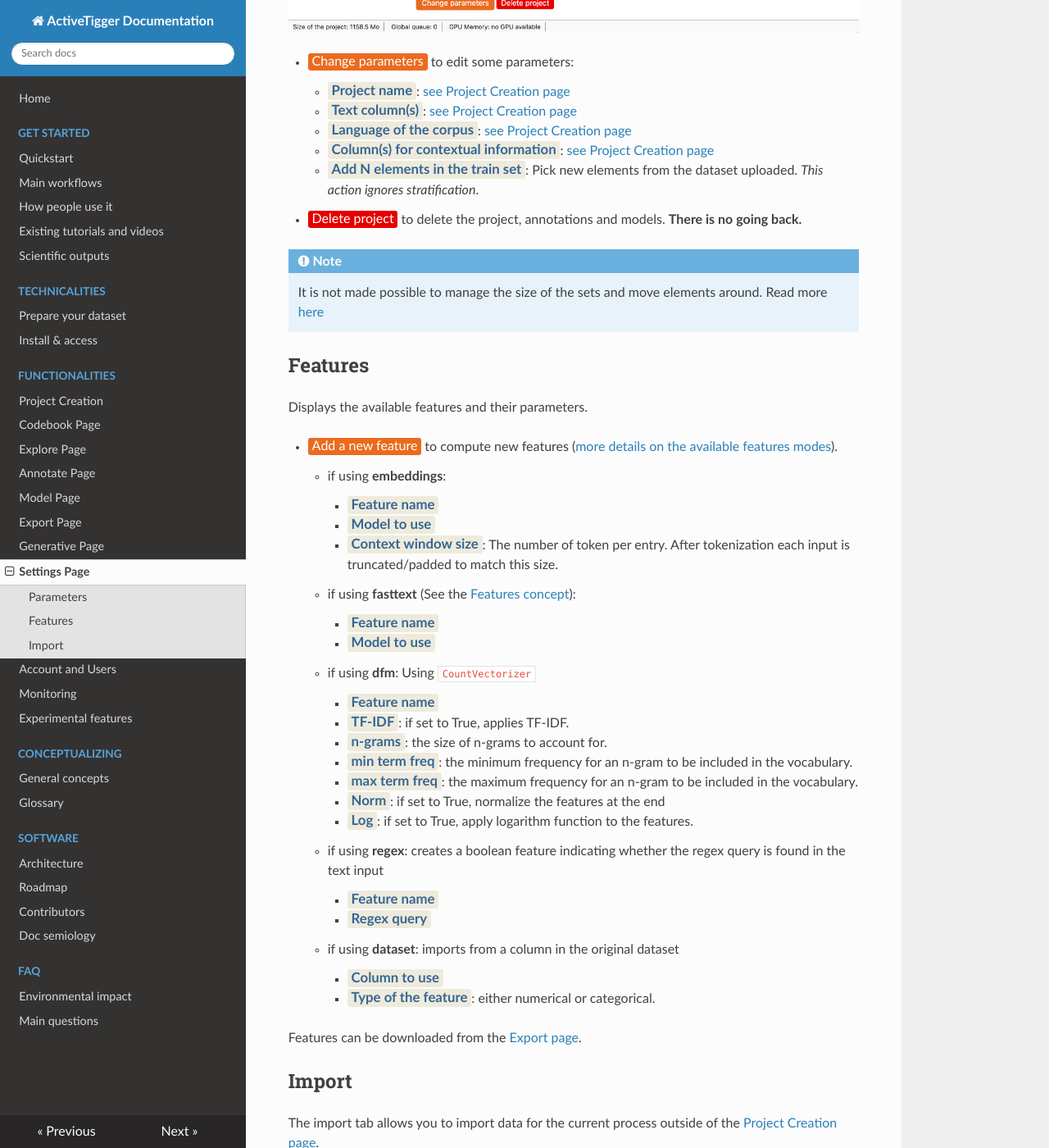
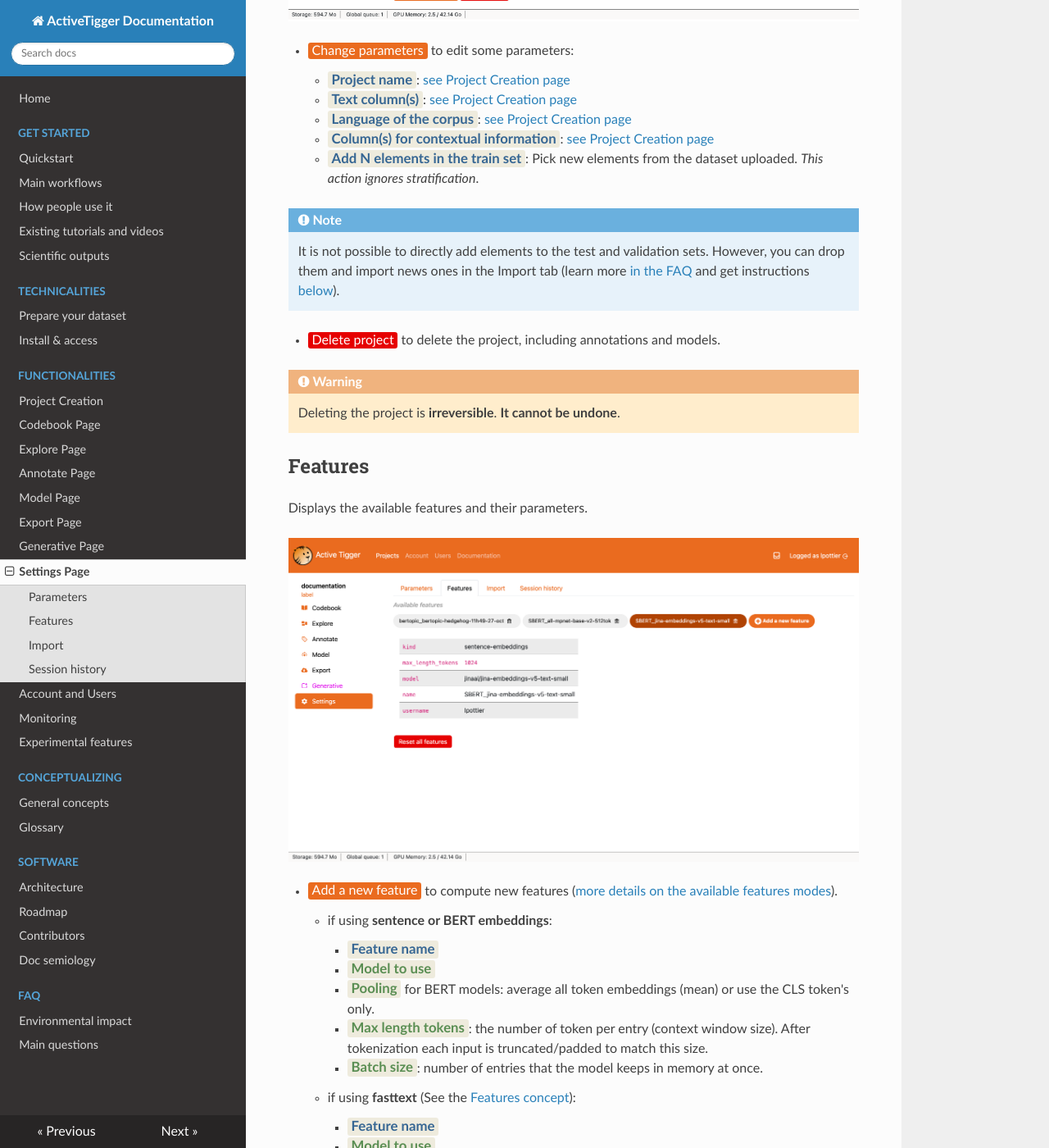
Before and after one commit to activetigger/documentation, an MkDocs documentation site: the page built from docs/functionalities/settings.md, in a window 1280 px wide and 1400 px high, scrolled down 740 px. Shown: the whole window at 82% size. Built offline with MkDocs 1.6.1, drawn with Linux system fonts in a browser that asks for light colours; nearby versions of some CDN libraries; some of the changed text lies outside the part shown.

Commit message:
updated settings

```diff
--- a/docs/functionalities/settings.md
+++ b/docs/functionalities/settings.md
@@ -1,10 +1,10 @@
 # Settings page
 
-The settings page contains many tabs with **moderate** to **high impacts** on your project. We describe them on this page.
+The Settings page contains many tabs with **moderate** to **high impacts** on your project.
 
 ## Parameters
 
-This page displays the parameters of the project and allows editing or deleting the project. For instance, you can *change its name* (but not its id).
+This tab displays the parameters of the project and allows editing of some parameters or deletion of the project.
 
 ![](../img/functionalities/parameters.png)
 
@@ -14,38 +14,48 @@ This page displays the parameters of the project and allows editing or deleting
     - <span class="parameter">Language of the corpus</span>: [see Project Creation page](./project-creation.md#primary-parameters)
     - <span class="parameter">Column(s) for contextual information</span>: [see Project Creation page](./project-creation.md#primary-parameters)
     - <span class="parameter">Add N elements in the train set</span>: Pick new elements from the dataset uploaded. *This action ignores stratification*.
-- <span class="action red-danger">Delete project</span> to delete the project, annotations and models. **There is no going back.**
 
 !!! note
 
-    It is not made possible to manage the size of the sets and move elements around. Read more [here](../faq/faq.md#why-cant-i-change-the-size-of-my-sets-on-the-go)
+    It is not possible to directly add elements to the test and validation sets. However, you can drop them and import news ones in the Import tab (learn more [in the FAQ](../faq/faq.md#can-i-add-a-test-set-or-validation-set-after-creating-the-project-if-i-havent-already) and get instructions [below](./settings.md#import)).
+
+- <span class="action red-danger">Delete project</span> to delete the project, including annotations and models.
+
+!!! warning
+
+    Deleting the project is **irreversible**. **It cannot be undone**.
 
 ## Features
 
 Displays the available features and their parameters.
 
+![](../img/functionalities/features.png)
+
 - <span class="action primary">Add a new feature</span> to compute new features ([more details on the available features modes](../conceptualizing/general.md#representing-texts-with-features)).
-    - if using **embeddings**:
+    - if using **sentence or BERT embeddings**:
         - <span class="parameter">Feature name</span>
-        - <span class="parameter">Model to use</span>
-        - <span class="parameter">Context window size</span>: The number of token per entry. After tokenization each input is truncated/padded to match this size.
+        - <span class="parameter secondary">Model to use</span>
+        - <span class="parameter secondary">Pooling</span> for BERT models: average all token embeddings (mean) or use the CLS token's only.
+        - <span class="parameter secondary">Max length tokens</span>: the number of token per entry (context window size). After tokenization each input is truncated/padded to match this size.
+        - <span class="parameter secondary">Batch size</span>: number of entries that the model keeps in memory at once.
     - if using **fasttext** (See the [Features concept](../conceptualizing/general.md#representing-texts-with-features)):
         - <span class="parameter">Feature name</span>
-        - <span class="parameter">Model to use</span>
+        - <span class="parameter secondary">Model to use</span>
     - if using **dfm**: Using `CountVectorizer`
         - <span class="parameter">Feature name</span>
-        - <span class="parameter">TF-IDF</span>: if set to True, applies TF-IDF.
-        - <span class="parameter">n-grams</span>: the size of n-grams to account for.
-        - <span class="parameter">min term freq</span>: the minimum frequency for an n-gram to be included in the vocabulary.
-        - <span class="parameter">max term freq</span>: the maximum frequency for an n-gram to be included in the vocabulary.
-        - <span class="parameter">Norm</span>: if set to True, normalize the features at the end
-        - <span class="parameter">Log</span>: if set to True, apply logarithm function to the features.
+        - <span class="parameter secondary">TF-IDF</span>: if set to True, applies TF-IDF.
+        - <span class="parameter secondary">N-grams</span>: the size of n-grams to account for.
+        - <span class="parameter secondary">Min term freq</span>: the minimum frequency for an n-gram to be included in the vocabulary.
+        - <span class="parameter secondary">Max term freq</span>: the maximum frequency for an n-gram to be included in the vocabulary.
+        - <span class="parameter secondary">Norm</span>: if set to True, normalize the features at the end
+        - <span class="parameter secondary">Log</span>: if set to True, apply logarithm function to the features.
     - if using **regex**: creates a boolean feature indicating whether the regex query is found in the text input
         - <span class="parameter">Feature name</span>
-        - <span class="parameter">Regex query</span>
+        - <span class="action input">Regex query</span>
     - if using **dataset**: imports from a column in the original dataset
         - <span class="parameter">Column to use</span>
         - <span class="parameter">Type of the feature</span>: either numerical or categorical.
+    - if using **import**: import a pre-computed feature in CSV, XLSX or Parquet format. The file must contain one row per project element, matched on the project's ID. Only numeric columns can be imported.
 
 Features can be downloaded from the [Export page](./export.md#features).
 
@@ -55,7 +65,7 @@ The import tab allows you to import data for the current process outside of the
 
 ![](../img/functionalities/import.png)
 
-- **Import annotations**: import the annotations for the text inputs in the train dataset. The IDs must match. If the labels differ, new labels will be created. If annotations already exist, they will be overwritten.
+- **Import annotations**: import annotations for existing elements in the train dataset. The IDs must match with the IDs in your train set. If the labels differ, new labels will be created. **If annotations already exist, they will be overwritten.**
     - <span class="parameter">File to upload</span>: Parquet, CSV or XLSX file, limit defined by the administrator.
     - <span class="parameter">Column for ID</span>: column from the loaded dataset that must match the external IDs from the current text inputs.
     - <span class="parameter">Column for annotations</span>: column from the loaded dataset that contains the annotations to import.
@@ -67,5 +77,9 @@ The import tab allows you to import data for the current process outside of the
         - <span class="parameter">File to upload</span>: Parquet, CSV or XLSX file, limit defined by the administrator.
         - <span class="parameter">ID column</span>: index to identify each element in the treatment ; either from an existing column or row number. If the chosen index is not unique, an internal index is created different from the external index.
         - <span class="parameter">Text column(s)</span>: The column(s) to use as text input. If several columns are selected, content of the columns will be concatenated with two linebreaks.
-        - <span class="parameter">Column(s) for existing annotations</span>: Load existing annotations. If labels are not found in the current scheme, they will be ignored.
-        - <span class="parameter">Number of elements</span>: Number of rows
+        - <span class="parameter">Column(s) for existing annotations (optional)</span>: Load existing annotations. If labels are not found in the current scheme, they will be ignored.
+        - <span class="parameter">Number of elements</span>: number of rows in the set.
+
+## Session history
+
+The Session history tab shows the last 100 actions you performed in the project.
```
Also changed, not shown: docs/img/functionalities/features.png (added), docs/img/functionalities/parameters.png.
